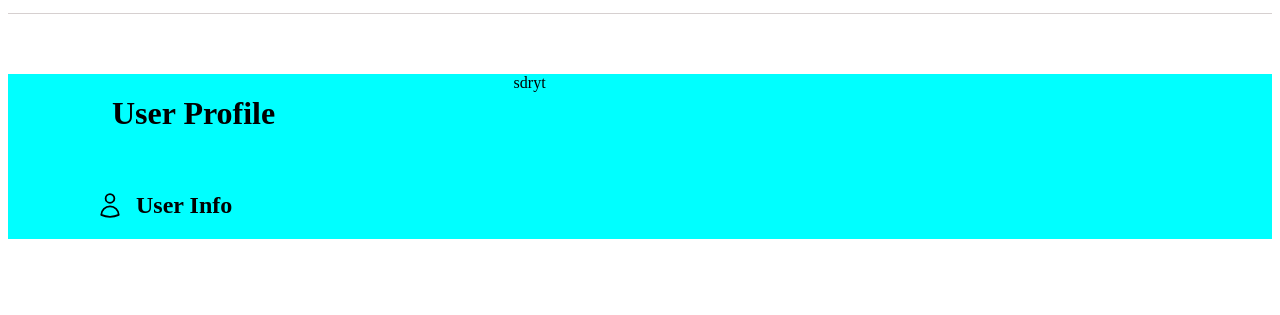
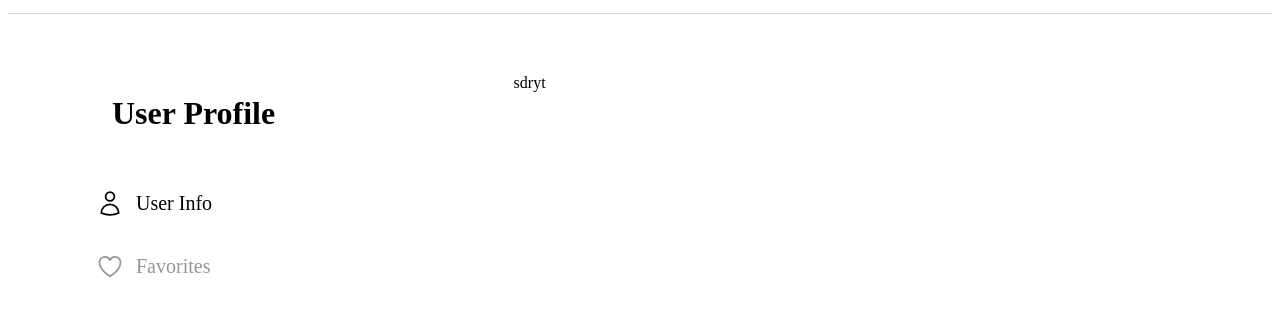
Before and after one commit to EftekharAlam2/User-Profile, a plain HTML site: page index.html in a window 1280 px wide. Shown: the part 73-388 px from the top of the page. Drawn offline with Linux system fonts and the light colour scheme.

Commit message:
main nav add

```diff
--- a/index.html
+++ b/index.html
@@ -78,12 +78,28 @@
                 d="M15.75 6a3.75 3.75 0 11-7.5 0 3.75 3.75 0 017.5 0zM4.501 20.118a7.5 7.5 0 0114.998 0A17.933 17.933 0 0112 21.75c-2.676 0-5.216-.584-7.499-1.632z"
               />
             </svg>
-            <h2>User Info</h2>
+            <p>User Info</p>
           </div>
-          <div></div>
-          <div></div>
-          <div></div>
-          <div></div>
+          <div class="main-section1-nav-div">
+            <svg
+              xmlns="http://www.w3.org/2000/svg"
+              fill="none"
+              viewBox="0 0 24 24"
+              stroke-width="1.5"
+              stroke="currentColor"
+              class="w-6 h-6 icon4"
+            >
+              <path
+                stroke-linecap="round"
+                stroke-linejoin="round"
+                d="M21 8.25c0-2.485-2.099-4.5-4.688-4.5-1.935 0-3.597 1.126-4.312 2.733-.715-1.607-2.377-2.733-4.313-2.733C5.1 3.75 3 5.765 3 8.25c0 7.22 9 12 9 12s9-4.78 9-12z"
+              />
+            </svg>
+            <p>Favorites</p>
+          </div>
+          <div class="main-section1-nav-div-active"></div>
+          <div class="main-section1-nav-div-active"></div>
+          <div class="main-section1-nav-div-active"></div>
         </div>
       </div>
       <div>sdryt</div>
--- a/style.css
+++ b/style.css
@@ -46,7 +46,6 @@
 
 /* Main Section */
 .main {
-  background-color: aqua;
   margin-top: 60px;
   display: grid;
   grid-template-columns: 40% 60%;
@@ -71,3 +70,15 @@
   display: flex;
   gap: 1.5vh;
 }
+.main-section1-nav-div-active p {
+  font-size: 2.5vh;
+}
+
+.main-section1-nav-div {
+  display: flex;
+  gap: 1.5vh;
+  color: #999595;
+}
+.main-section1-nav-div p {
+  font-size: 2.5vh;
+}
```
